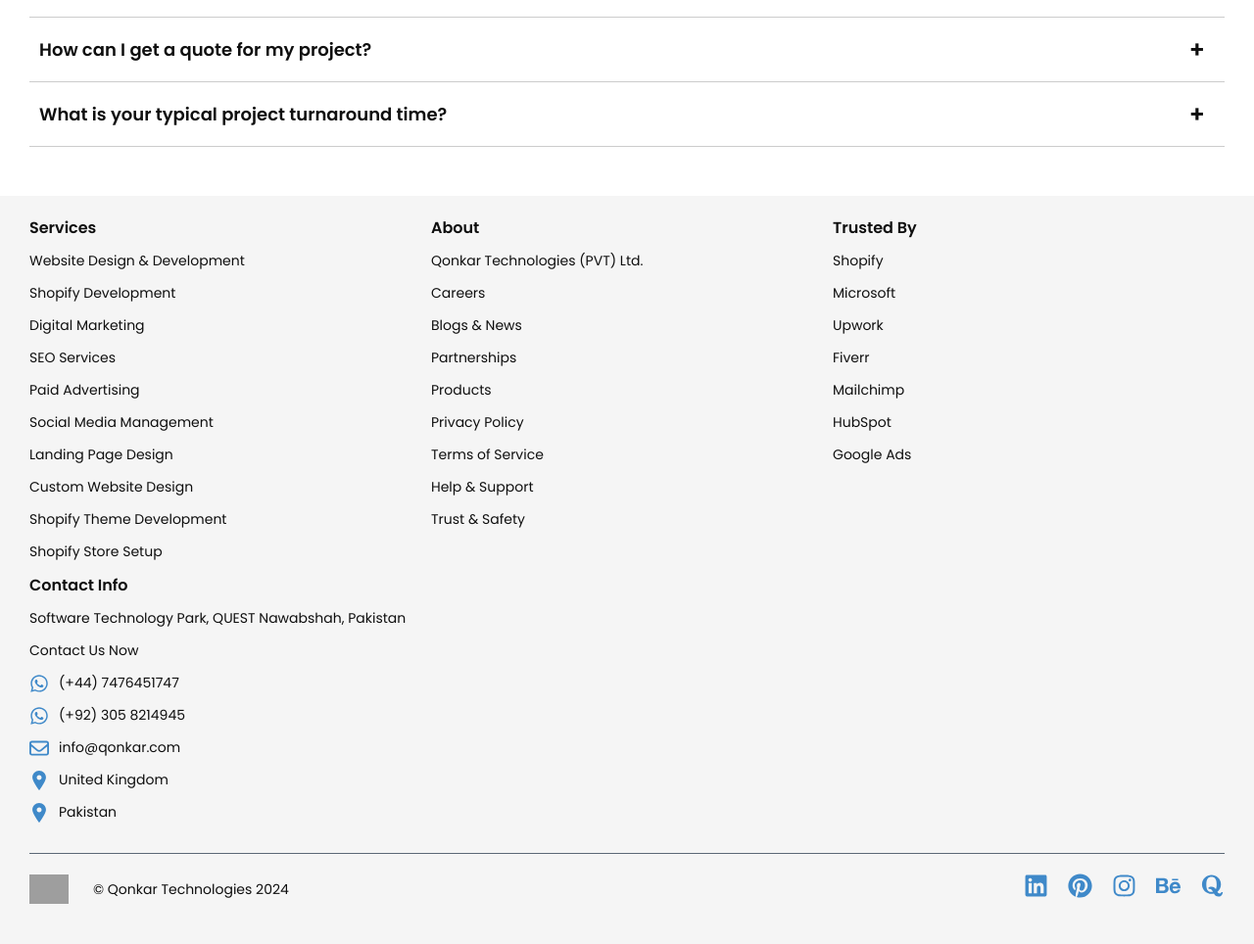
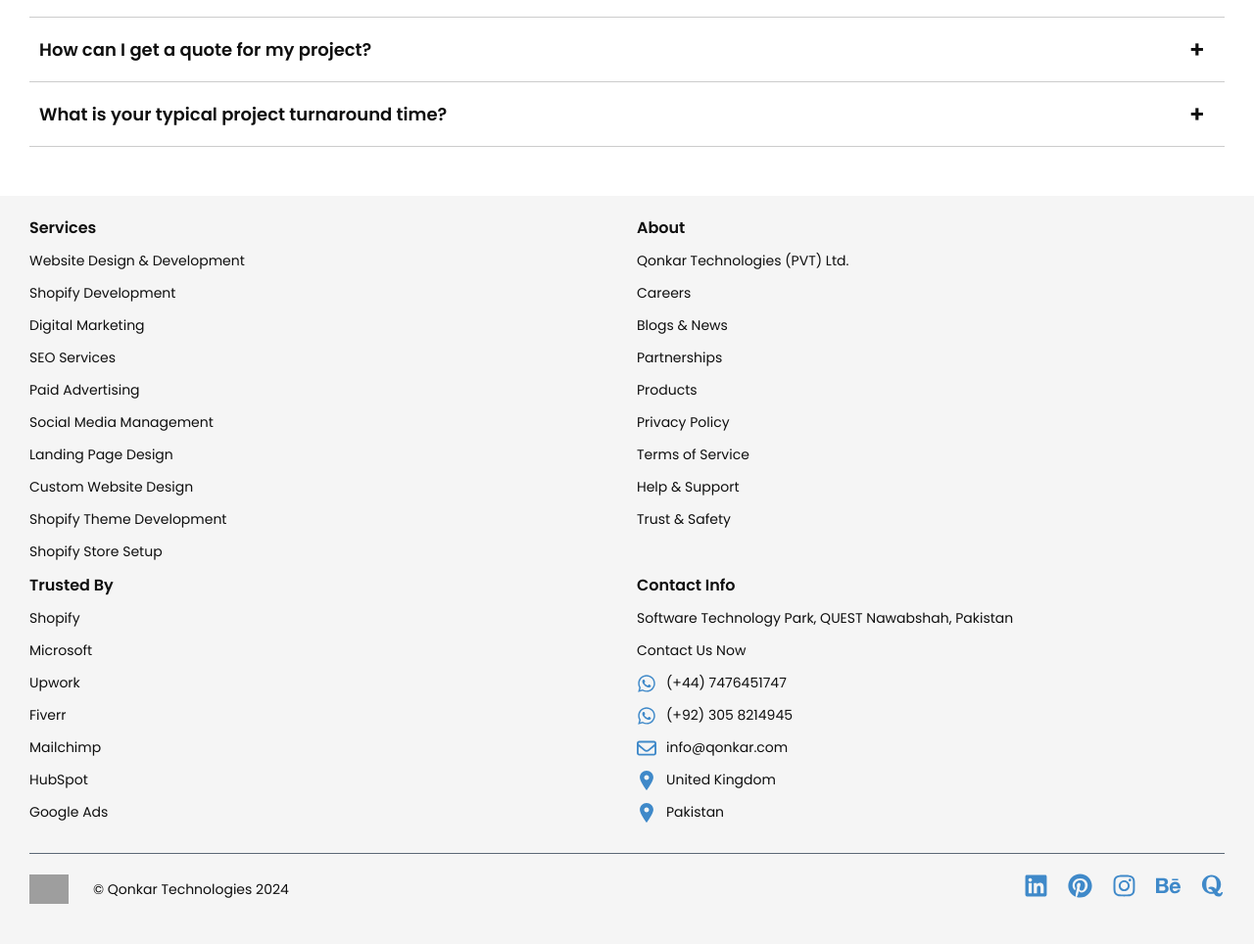
Before and after one commit to MuhammadOwais1020/qonkar-technologies-website, a PHP site: page / in a window 1280 px wide. Shown: the part 2433-3397 px from the top of the page at 98% size. Run offline with PHP 8.4, Linux system fonts and the light colour scheme; grey boxes are pictures that could not be loaded.

Commit message:
Update style.css

```diff
--- a/assets/css/style.css
+++ b/assets/css/style.css
@@ -418,7 +418,7 @@ footer {
 
 .footer-inner {
   display: grid;
-  grid-template-columns: repeat(auto-fill, minmax(300px, 1fr));
+  grid-template-columns: repeat(auto-fill, minmax(300px, 600px));
   gap: 10px;
   justify-content: space-between;
   padding-bottom: 30px;
```
